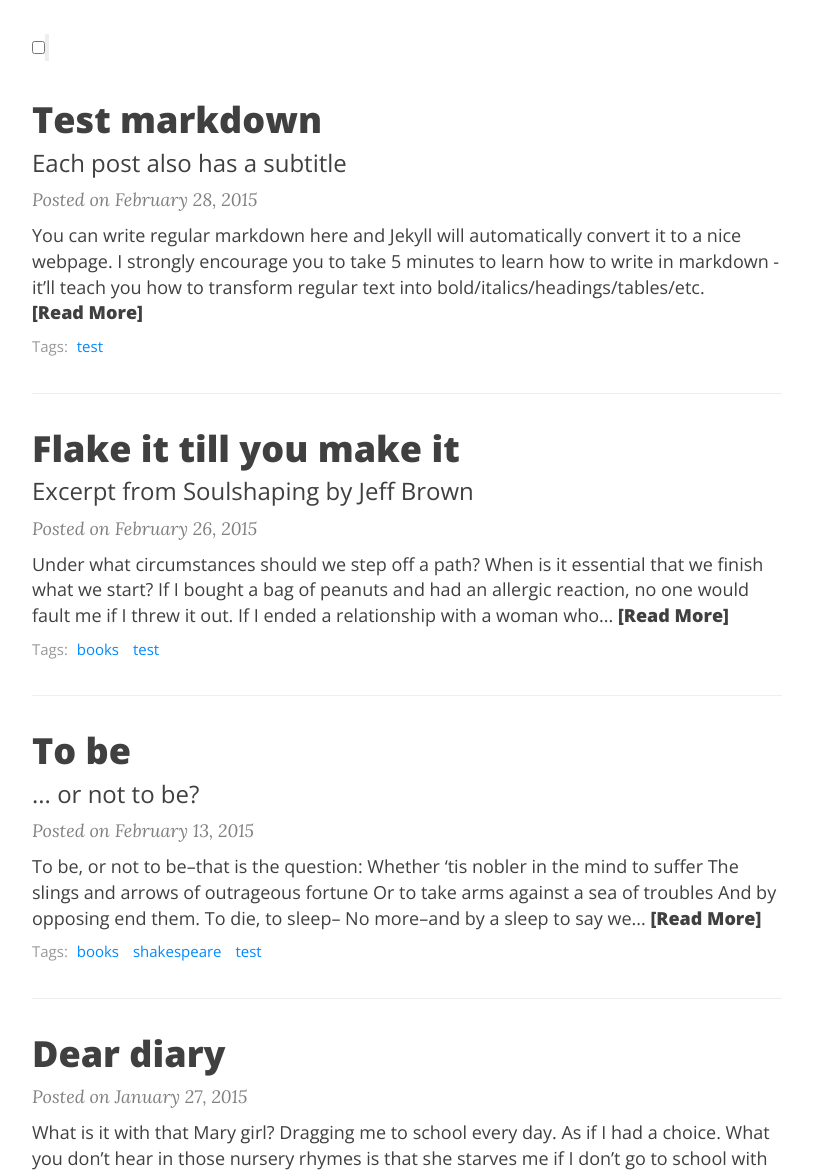
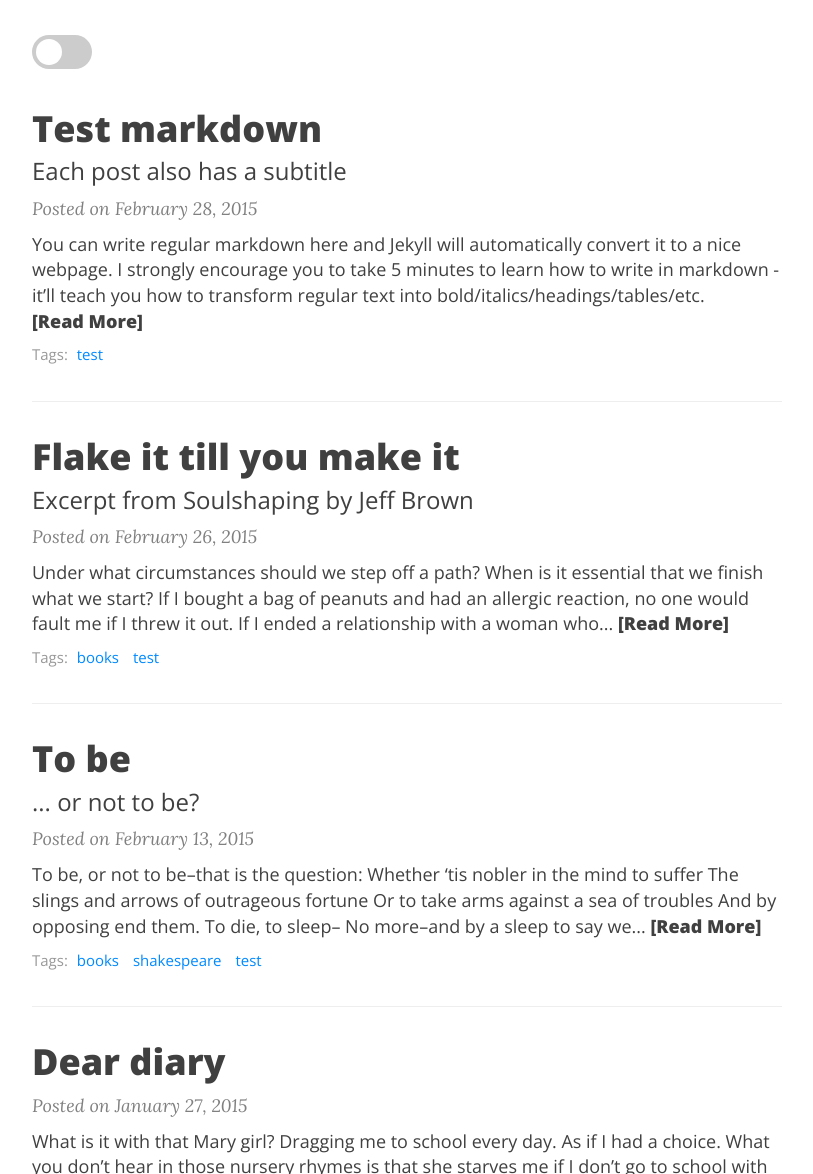
Before and after one commit to iamrdk21/Website1, a Jekyll site: the page built from index.html, in a window 1280 px wide and 1400 px high, scrolled down 317 px. Shown: the part 226-1400 px from the top of the window, without its empty margins (233-1046 px from the left). Built offline with Jekyll 4.4.1, drawn with Linux system fonts in a browser that asks for light colours; nearby versions of some CDN libraries; the list of posts is cut into pages by our own code.

Commit message:
Update index.html

```diff
--- a/index.html
+++ b/index.html
@@ -11,52 +11,72 @@
   background-color: black;
   color: white;
 }
-.switch-light {
-	padding: 0;
-	background: #FFF;
-	background-image: none;
+
+.switch {
+  position: relative;
+  display: inline-block;
+  width: 60px;
+  height: 34px;
 }
-.switch-light .switch-label {
-	background: #FFF;
-	border: solid 2px #eceeef;
-	box-shadow: none;
+
+.switch input {
+  opacity: 0;
+  width: 0;
+  height: 0;
 }
-.switch-light .switch-label:after {
-	color: #9370DB;
+
+.slider {
+  position: absolute;
+  cursor: pointer;
+  top: 0;
+  left: 0;
+  right: 0;
+  bottom: 0;
+  background-color: #ccc;
+  -webkit-transition: .4s;
+  transition: .4s;
 }
-.switch-light .switch-label:before {
-	right: inherit;
-	left: 11px;
+
+.slider:before {
+  position: absolute;
+  content: "";
+  height: 26px;
+  width: 26px;
+  left: 4px;
+  bottom: 4px;
+  background-color: white;
+  -webkit-transition: .4s;
+  transition: .4s;
 }
-.switch-light .switch-handle {
-	top: 6px;
-	left: 72px;
-	background: #dadada;
-	width: 22px;
-	height: 22px;
-	box-shadow: none;
+
+input:checked + .slider {
+  background-color: #2196F3;
 }
-.switch-light .switch-handle:before {
-	background: #eceeef;
+
+input:focus + .slider {
+  box-shadow: 0 0 1px #2196F3;
 }
-.switch-light .switch-input:checked ~ .switch-label {
-	background: #FFF;
-	border-color: #9370DB;
+
+input:checked + .slider:before {
+  -webkit-transform: translateX(26px);
+  -ms-transform: translateX(26px);
+  transform: translateX(26px);
 }
-.switch-light .switch-input:checked ~ .switch-handle {
-	left: 72px;
-	box-shadow: none;
-	background: #9370DB
+
+/* Rounded sliders */
+.slider.round {
+  border-radius: 34px;
 }
-.switch-light .switch-input:checked ~ .switch-handle:before {
-	background: rgba(255,255,255,0.7);
+
+.slider.round:before {
+  border-radius: 50%;
 }
 </style>
 
-<label class="switch switch-light" onclick="myFunction()">
-	<input class="switch-input" type="checkbox" />
-	<span class="switch-label" data-on="Dark" data-off="Light"></span>
-	<span class="switch-handle"></span>
+<label class="switch">
+  <input type="checkbox" onclick="myFunction()">
+  <span class="switch-label" data-on="Dark" data-off="Light"></span>
+  <span class="slider round"></span>
 </label>
 
 <div class="posts-list">
```
